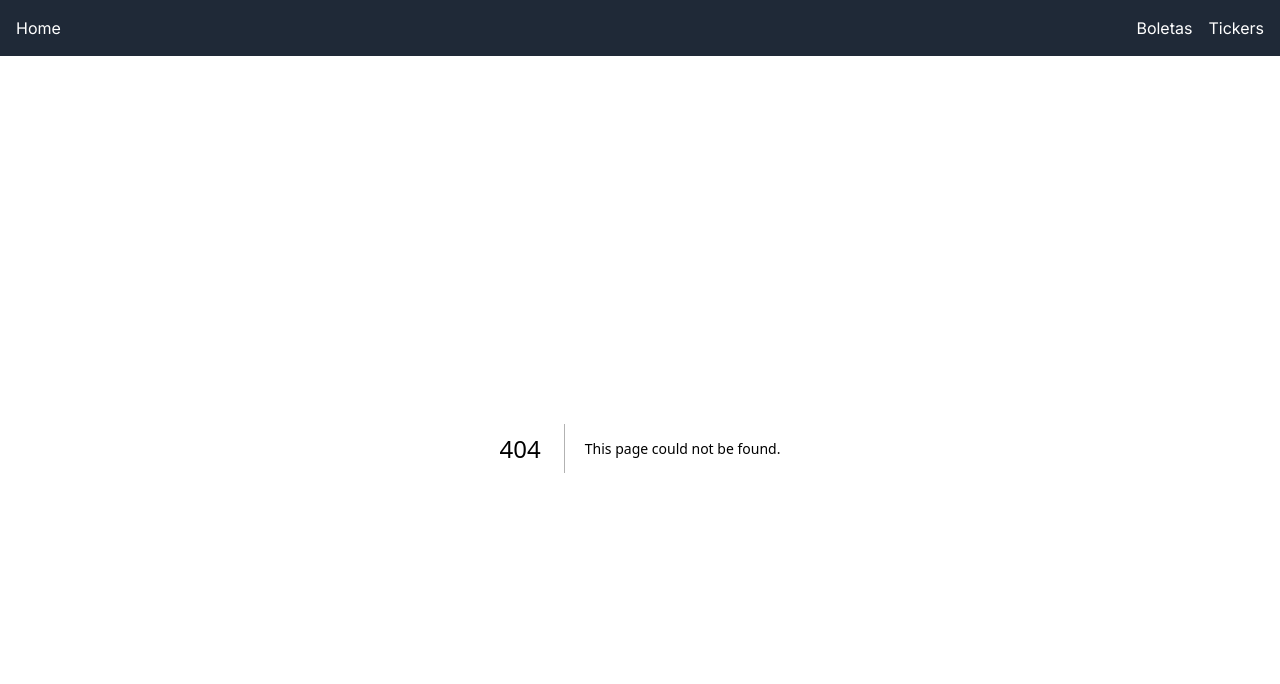
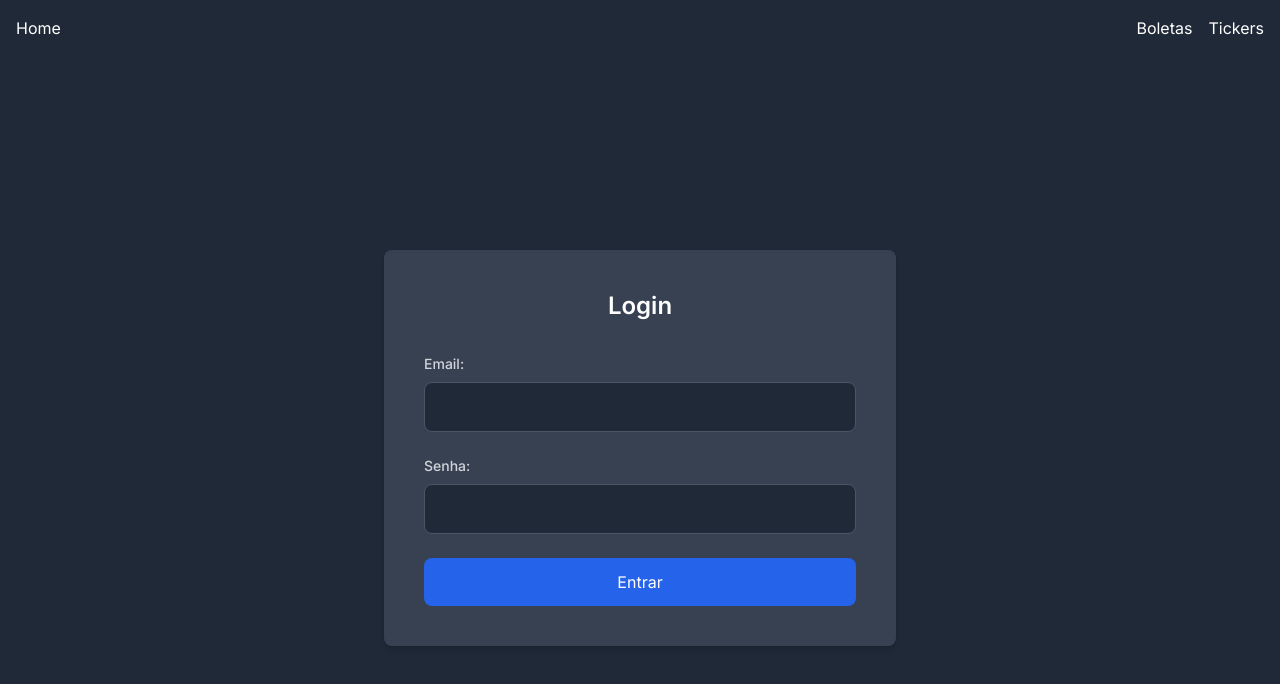
Before and after one commit to RafaelAllves/wallet, a Next.js app in the folder frontend/: page /auth in a window 1280 px wide. Before the commit this address had no page. Shown: the top 684 px of the page. Built offline with nearby package versions, Linux system fonts and the light colour scheme.

Commit message:
feat: Add login page component

```diff
--- /dev/null
+++ b/frontend/src/app/auth/page.tsx
@@ -0,0 +1,52 @@
+'use client'
+
+import React, { useState, useEffect } from 'react';
+
+function LoginPage() {
+  const [email, setEmail] = useState('');
+  const [password, setPassword] = useState('');
+  const [isClient, setIsClient] = useState(false);
+
+  useEffect(() => {
+    setIsClient(true);
+  }, []);
+
+  const handleLogin = (e: React.FormEvent<HTMLFormElement>) => {
+    e.preventDefault();
+    if (!isClient) return;
+    console.log('Login realizado com:', email, password);
+  };
+
+  return (
+    <div className="flex justify-center items-center h-screen bg-gray-800">
+      <form onSubmit={handleLogin} className="p-10 bg-gray-700 rounded-lg shadow-md max-w-lg w-full">
+        <h2 className="text-2xl font-semibold text-center text-white mb-8">Login</h2>
+        <div className="mb-6">
+          <label htmlFor="email" className="block mb-2 text-sm font-medium text-gray-300">Email:</label>
+          <input
+            type="email"
+            id="email"
+            value={email}
+            onChange={(e) => setEmail(e.target.value)}
+            required
+            className="w-full p-3 border border-gray-600 rounded-lg focus:outline-none focus:ring-2 focus:ring-blue-500 bg-gray-800 text-white"
+          />
+        </div>
+        <div className="mb-6">
+          <label htmlFor="password" className="block mb-2 text-sm font-medium text-gray-300">Senha:</label>
+          <input
+            type="password"
+            id="password"
+            value={password}
+            onChange={(e) => setPassword(e.target.value)}
+            required
+            className="w-full p-3 border border-gray-600 rounded-lg focus:outline-none focus:ring-2 focus:ring-blue-500 bg-gray-800 text-white"
+          />
+        </div>
+        <button type="submit" className="w-full p-3 bg-blue-600 text-white rounded-lg hover:bg-blue-700 focus:outline-none focus:ring-2 focus:ring-blue-500 focus:ring-offset-2">Entrar</button>
+      </form>
+    </div>
+  );
+}
+
+export default LoginPage;
```
